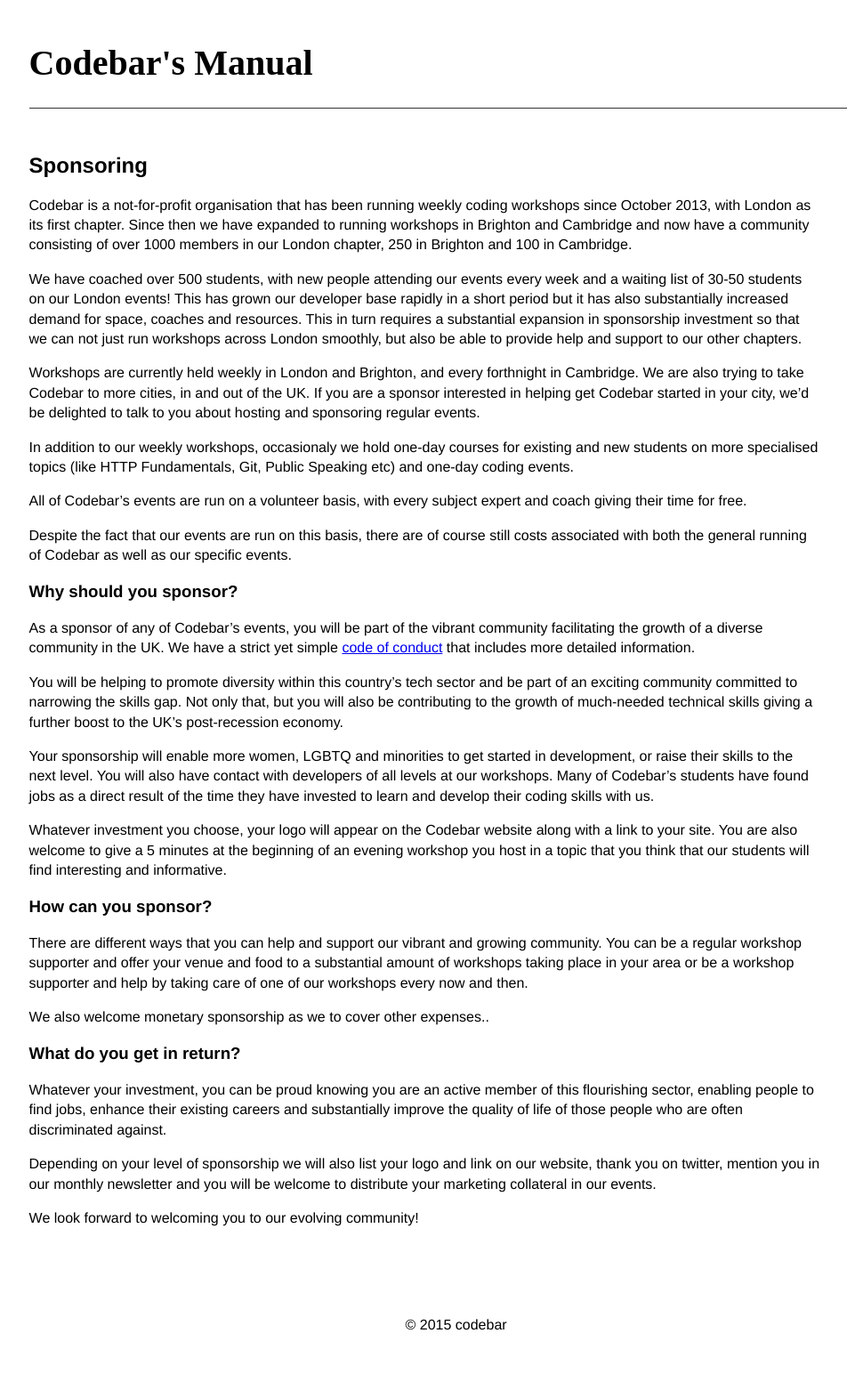
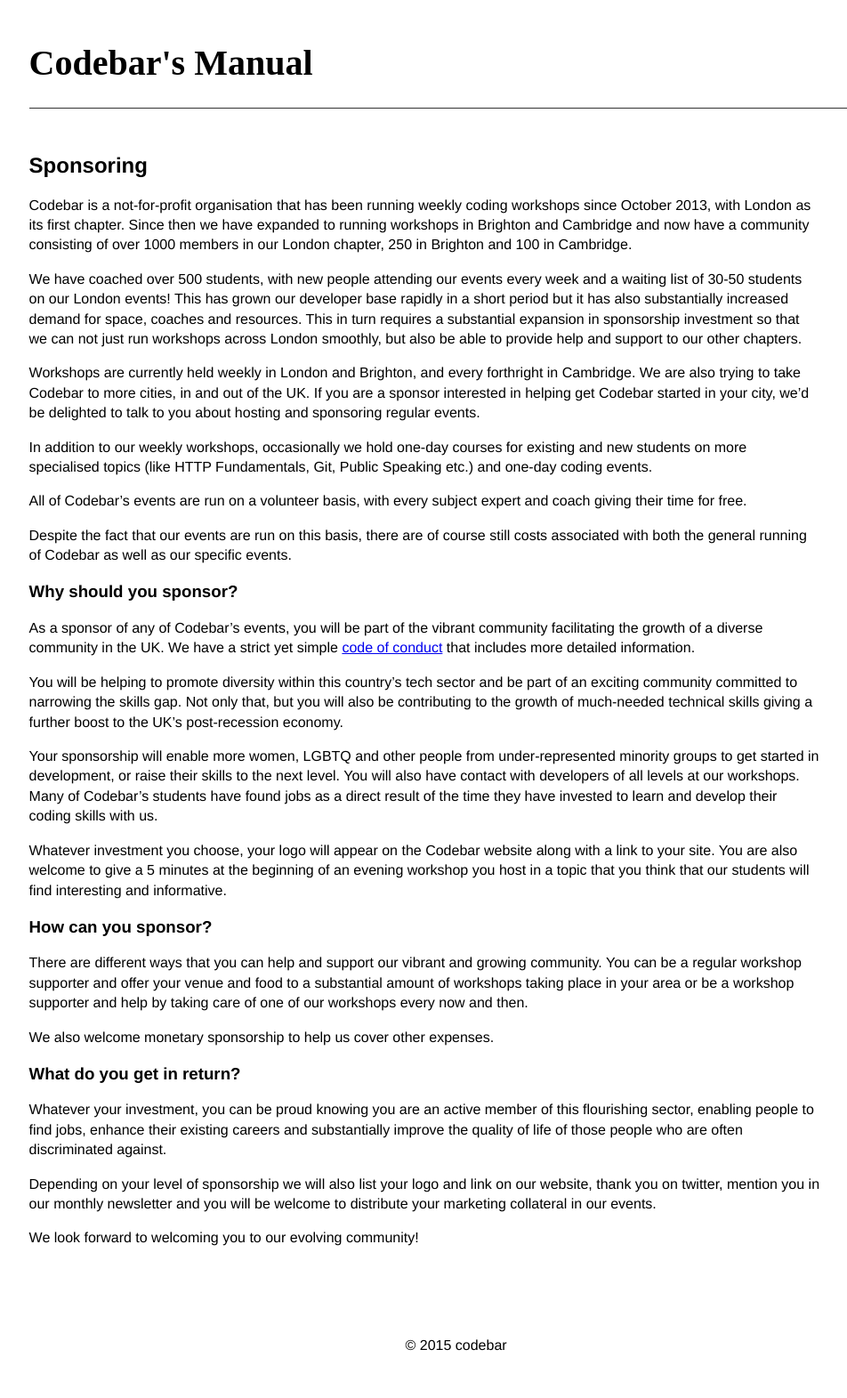
Before and after one commit to codebar/manual, a Jekyll site: the page built from _posts/2014-12-19-becoming-a-sponsor.md, in a window 1280 px wide. Shown: the whole page at 89% size, without its empty margins (163-1115 px from the left). Built offline with Jekyll 4.4.1, drawn with Linux system fonts in a browser that asks for light colours; Markdown is read by kramdown in place of the engine named in the settings; before the commit the page ends 1548 px from its top, so only the background shows below that.

Commit message:
fix typos, update some wording

```diff
--- a/_posts/2014-12-19-becoming-a-sponsor.md
+++ b/_posts/2014-12-19-becoming-a-sponsor.md
@@ -7,9 +7,9 @@
 
 We have coached over 500 students, with new people attending our events every week and a waiting list of 30-50 students on our London events! This has grown our developer base rapidly in a short period but it has also substantially increased demand for space, coaches and resources. This in turn requires a substantial expansion in sponsorship investment so that we can not just run workshops across London smoothly, but also be able to provide help and support to our other chapters.
 
-Workshops are currently held weekly in London and Brighton, and every forthnight in Cambridge. We are also trying to take Codebar to more cities, in and out of the UK. If you are a sponsor interested in helping get Codebar started in your city, we'd be delighted to talk to you about hosting and sponsoring regular events.
+Workshops are currently held weekly in London and Brighton, and every forthright in Cambridge. We are also trying to take Codebar to more cities, in and out of the UK. If you are a sponsor interested in helping get Codebar started in your city, we'd be delighted to talk to you about hosting and sponsoring regular events.
 
-In addition to our weekly workshops, occasionaly we hold one-day courses for existing and new students on more specialised topics (like HTTP Fundamentals, Git, Public Speaking etc) and one-day coding events.
+In addition to our weekly workshops, occasionally we hold one-day courses for existing and new students on more specialised topics (like HTTP Fundamentals, Git, Public Speaking etc.) and one-day coding events.
 
 All of Codebar’s events are run on a volunteer basis, with every subject expert and coach giving their time for free.
 
@@ -21,7 +21,7 @@
 
 You will be helping to promote diversity within this country’s tech sector and be part of an exciting community committed to narrowing the skills gap. Not only that, but you will also be contributing to the growth of much-needed technical skills giving a further boost to the UK’s post-recession economy.
 
-Your sponsorship will enable more women, LGBTQ and minorities to get started in development, or raise their skills to the next level. You will also have contact with developers of all levels at our workshops. Many of Codebar’s students have found jobs as a direct result of the time they have invested to learn and develop their coding skills with us.
+Your sponsorship will enable more women, LGBTQ and other people from under-represented minority groups to get started in development, or raise their skills to the next level. You will also have contact with developers of all levels at our workshops. Many of Codebar’s students have found jobs as a direct result of the time they have invested to learn and develop their coding skills with us.
 
 Whatever investment you choose, your logo will appear on the Codebar website along with a link to your site. You are also welcome to give a 5 minutes at the beginning of an evening workshop you host in a topic that you think that our students will find interesting and informative.
 
@@ -32,7 +32,7 @@
 There are different ways that you can help and support our vibrant and growing community. You can be a regular workshop supporter and offer your venue and food to a substantial amount of workshops taking place in your area or be a workshop supporter and help by taking care of one of our workshops every now and then.
 
 
-We also welcome monetary sponsorship as we to cover other expenses..
+We also welcome monetary sponsorship to help us cover other expenses.
 
 
 ### What do you get in return?
```
